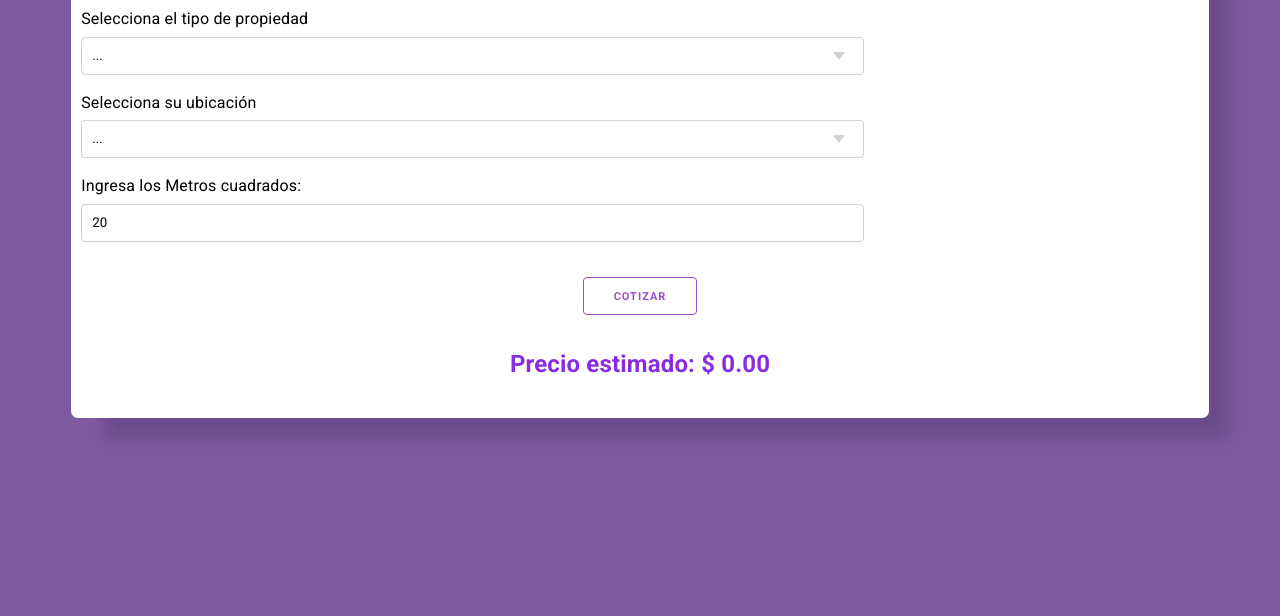
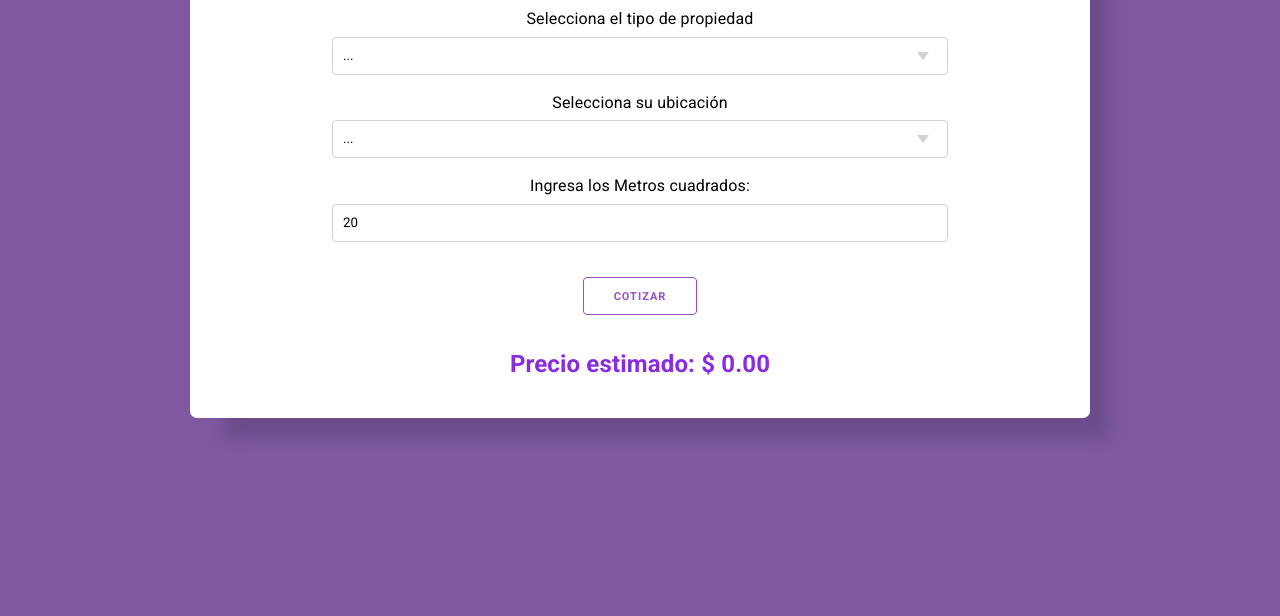
Before and after one commit to untref-fullstack/cotizador-hogar, a plain HTML site: page index.html in a window 1280 px wide. Shown: the part 184-800 px from the top of the page. Drawn offline with nearby package versions, Linux system fonts and the light colour scheme; some packages are replaced by stand-ins of ours; a script that the page names is missing.

Commit message:
Adjusting CSS

```diff
--- a/css/style.css
+++ b/css/style.css
@@ -26,9 +26,11 @@ label {
 }
 
 .div-cotizador {
+    margin: auto;
+    max-width: 900px;
     background-color: white;
-    margin-left: 5%;
-    margin-right: 5%;
+    /* margin-left: 5%;
+    margin-right: 5%; */
     padding: 10px;
     border-color: whitesmoke;
     box-shadow: 26px 28px 15px -8px rgba(0,0,0,0.15);
--- a/index.html
+++ b/index.html
@@ -14,7 +14,7 @@
 </head>
 <body>
     <h1 class="center separador">Seguros del hogar 🏡</h1>
-    <div class="div-cotizador">
+    <div class=" center div-cotizador">
         <h2 class="center separador">Completa los datos solicitados</h2>
         <label for="propiedad">Selecciona el tipo de propiedad</label>
         <select id="propiedad">
```
